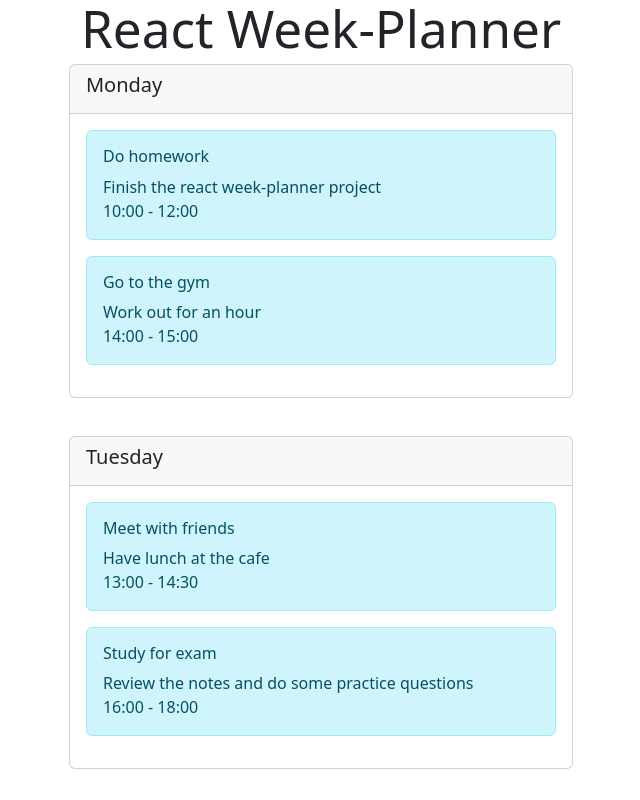
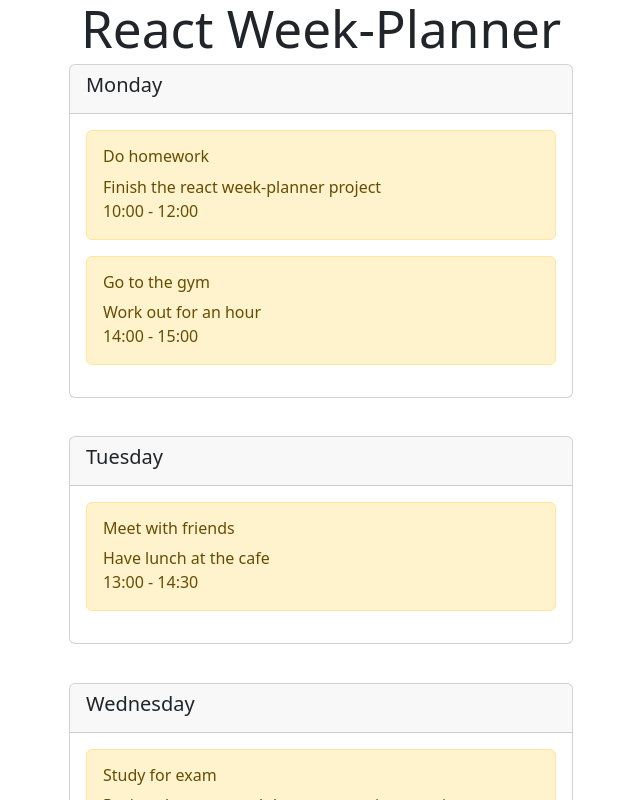
Before and after one commit to smazepaa/react.planner, a React (Vite) app: page / in a window 1280 px wide. Shown: the top 800 px of the page, without its empty margins (319-959 px from the left). Built offline with nearby package versions, Linux system fonts and the light colour scheme.

Commit message:
fixed minor inconveniences in appearance

```diff
--- a/src/App.jsx
+++ b/src/App.jsx
@@ -1,4 +1,3 @@
-// App.js
 import React from 'react';
 import Week from './components/Week';
 import DayExpanded from './components/DayExpanded';
@@ -9,35 +8,31 @@ class App extends React.Component {
     constructor(props) {
         super(props);
         this.state = {
-            selectedDay: null, // the index of the selected day, or null if none
-            tasks: [ // an array of arrays, each containing the tasks for one day
+            selectedDay: null,
+            tasks: [
                 [
                     { title: 'Do homework', description: 'Finish the react week-planner project', startTime: '10:00', endTime: '12:00' },
                     { title: 'Go to the gym', description: 'Work out for an hour', startTime: '14:00', endTime: '15:00' }
                 ],
                 [
                     { title: 'Meet with friends', description: 'Have lunch at the cafe', startTime: '13:00', endTime: '14:30' },
+
+                ],
+                [
                     { title: 'Study for exam', description: 'Review the notes and do some practice questions', startTime: '16:00', endTime: '18:00' }
-                ],
-                // and so on for the rest of the week
+                ]
             ]
         };
     }
 
-    // a method to handle the selection of a day
     handleSelectDay = (index) => {
         this.setState({ selectedDay: index });
     }
 
-    // a method to handle the addition of a new task
     handleAddTask = (task) => {
-        // get the current tasks array
         let tasks = this.state.tasks;
-        // get the index of the selected day
         let index = this.state.selectedDay;
-        // add the new task to the corresponding day
         tasks[index].push(task);
-        // update the state with the new tasks array
         this.setState({ tasks: tasks });
     }
 
--- a/src/components/Button.jsx
+++ b/src/components/Button.jsx
@@ -2,7 +2,7 @@ import React from 'react';
 
 const Button = (props) => {
     return (
-        <button className="btn btn-primary" onClick={props?.onClick ?? null}>{props?.text ?? 'Button'}</button>
+        <button className="btn btn-success" onClick={props?.onClick ?? null}>{props?.text ?? 'Button'}</button>
     );
 
 };
--- a/src/components/Day.jsx
+++ b/src/components/Day.jsx
@@ -1,6 +1,5 @@
 import React from 'react';
 import Task from './Task';
-import Button from './Button';
 
 const Day = (props) => {
 
--- a/src/components/DayExpanded.jsx
+++ b/src/components/DayExpanded.jsx
@@ -1,10 +1,8 @@
-// DayExpanded.js
 import React from 'react';
 import Task from './Task';
 import NewTaskForm from './NewTaskForm';
 
 const DayExpanded = (props) => {
-    // an array of the names of the days of the week
     const days = ['Monday', 'Tuesday', 'Wednesday', 'Thursday', 'Friday', 'Saturday', 'Sunday'];
 
     return (
--- a/src/components/Task.jsx
+++ b/src/components/Task.jsx
@@ -2,7 +2,7 @@ import React from 'react';
 
 const Task = (props) => {
     return (
-        <div className="alert alert-info">
+        <div className="alert alert-warning">
             <h6 className="alert-heading">{props.task.title}</h6>
             <p className="mb-0">{props.task.description}</p>
             <p className="mb-0">{props.task.startTime} - {props.task.endTime}</p>
--- a/src/components/Week.jsx
+++ b/src/components/Week.jsx
@@ -2,11 +2,10 @@ import React from 'react';
 import Day from './Day';
 
 const Week = (props) => {
-    // an array of the names of the days of the week
     const days = ['Monday', 'Tuesday', 'Wednesday', 'Thursday', 'Friday', 'Saturday', 'Sunday'];
 
     return (
-        <div className="col">
+        <div>
             {days.map((day, index) => (
                 <div className="row" key={index}>
                     <Day day={day} tasks={props.tasks[index]} index={index} onSelectDay={props.onSelectDay} />
```
